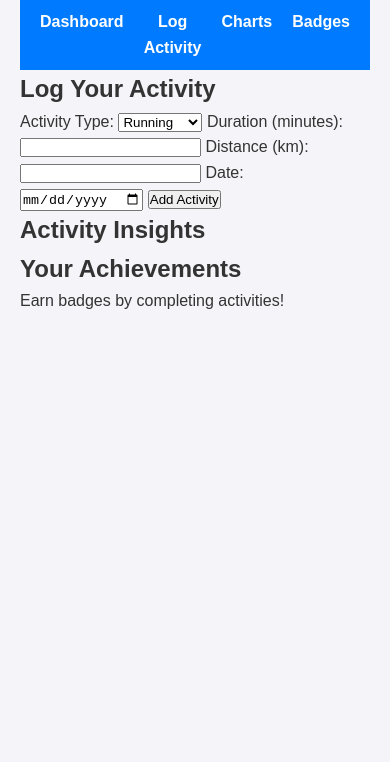
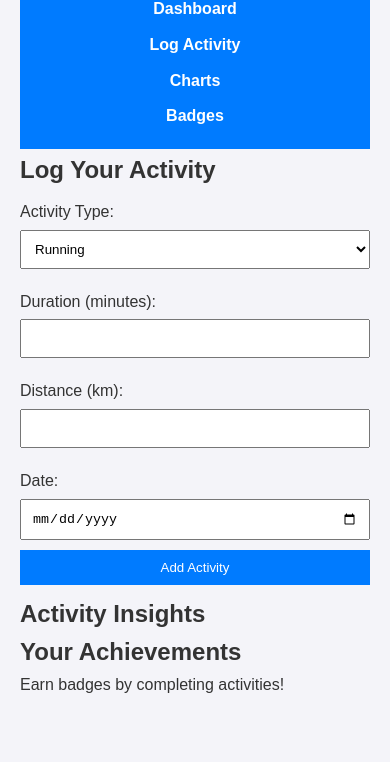
Before and after one commit to agodahdev/FitTracker, a plain HTML site: page index.html in a window 390 px wide. Shown: the part 82-844 px from the top of the page. Drawn offline with Linux system fonts and the light colour scheme.

Commit message:
added rest of styling

```diff
--- a/assets/css/styles.css
+++ b/assets/css/styles.css
@@ -46,3 +46,47 @@ nav ul li a {
     text-decoration: none;
     font-weight: bold;
 }
+
+/* Main content */
+main {
+    margin: 2px auto;
+    max-width: 600px;
+}
+
+/*Form styling*/
+form label {
+    display: block;
+    margin: 10px 0 5px;
+}
+
+form input, form select, form button {
+    width: 100%;
+    padding: 10px;
+    margin-bottom: 10px;
+}
+
+form button {
+    background-color: #007bff;
+    color: white;
+    border: none;
+    cursor: pointer;
+}
+
+form button:hover {
+    background-color: #0056b3;
+}
+
+/* Media Query for larger screen */
+@media (max-width: 768px) {
+    header h1 {
+        font-size: 1.5rem;
+    }
+
+    nav ul {
+        flex-direction: column;
+    }
+
+    nav ul li {
+        margin-bottom: 10px;
+    }
+}
```
